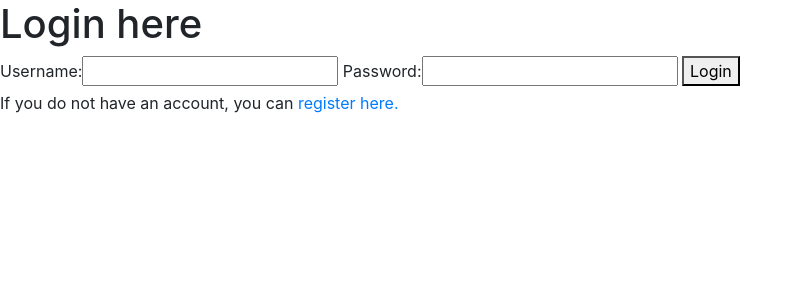
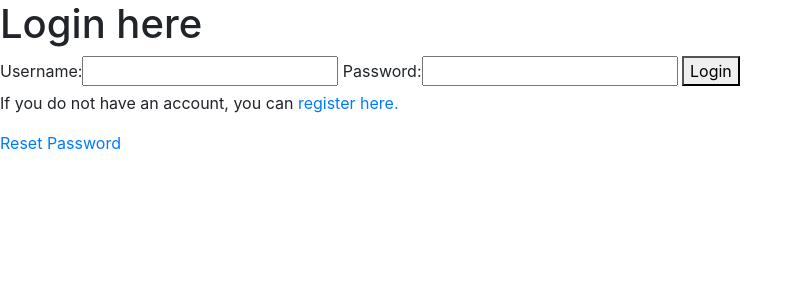
Before and after one commit to Chrisss09/cody-wrestling, a Django app: page /accounts/accounts/login/ in a window 1280 px wide. Shown: the part 116-422 px from the top of the page, without its empty margins (0-802 px from the left). Run offline with Django 3.2, Linux system fonts and the light colour scheme; some libraries are stand-ins or nearby versions.

Commit message:
Created a password reset option

```diff
--- a/accounts/templates/login.html
+++ b/accounts/templates/login.html
@@ -11,6 +11,8 @@
 
 <p>If you do not have an account, you can <a href="{% url 'registration' %}">register here.</a></p>
 
+<p><a href="{% url 'password_reset' %}">Reset Password</a></p>
+
 {% if messages %}
     <div>
         {% for message in messages %}
--- a/accounts/urls.py
+++ b/accounts/urls.py
@@ -5,5 +5,6 @@ urlpatterns = [
     path('accounts/registration/', registration, name='registration'),
     path('accounts/logout/', logout, name='logout'),
     path('accounts/login/', login, name='login'),
+    path('profile/', user_profile, name='profile'),
     path('accounts/', include('django.contrib.auth.urls')),
 ]
--- a/home/urls.py
+++ b/home/urls.py
@@ -1,8 +1,6 @@
 from django.urls import path, include
-from accounts.views import logout, login, registration, user_profile
 from home.views import home
 
 urlpatterns = [
     path('', home, name='home'),
-    path('profile/', user_profile, name='profile'),
 ]
--- a/templates/registration/password_reset_form.html
+++ b/templates/registration/password_reset_form.html
@@ -1,6 +1,4 @@
 {% extends 'base.html' %}
-
-{% block page_heading %}Forgot your password?{% endblock %}
 
 {% block content %}
 <form method="POST">
```
